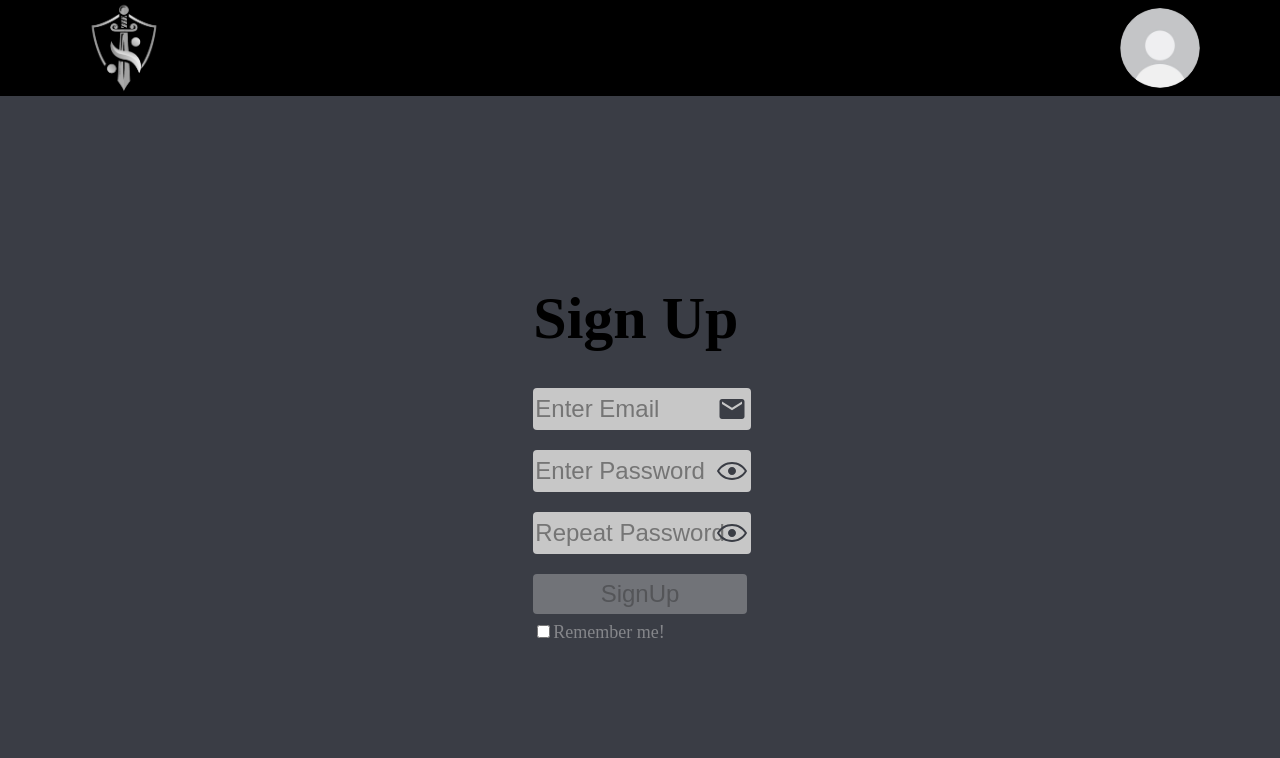
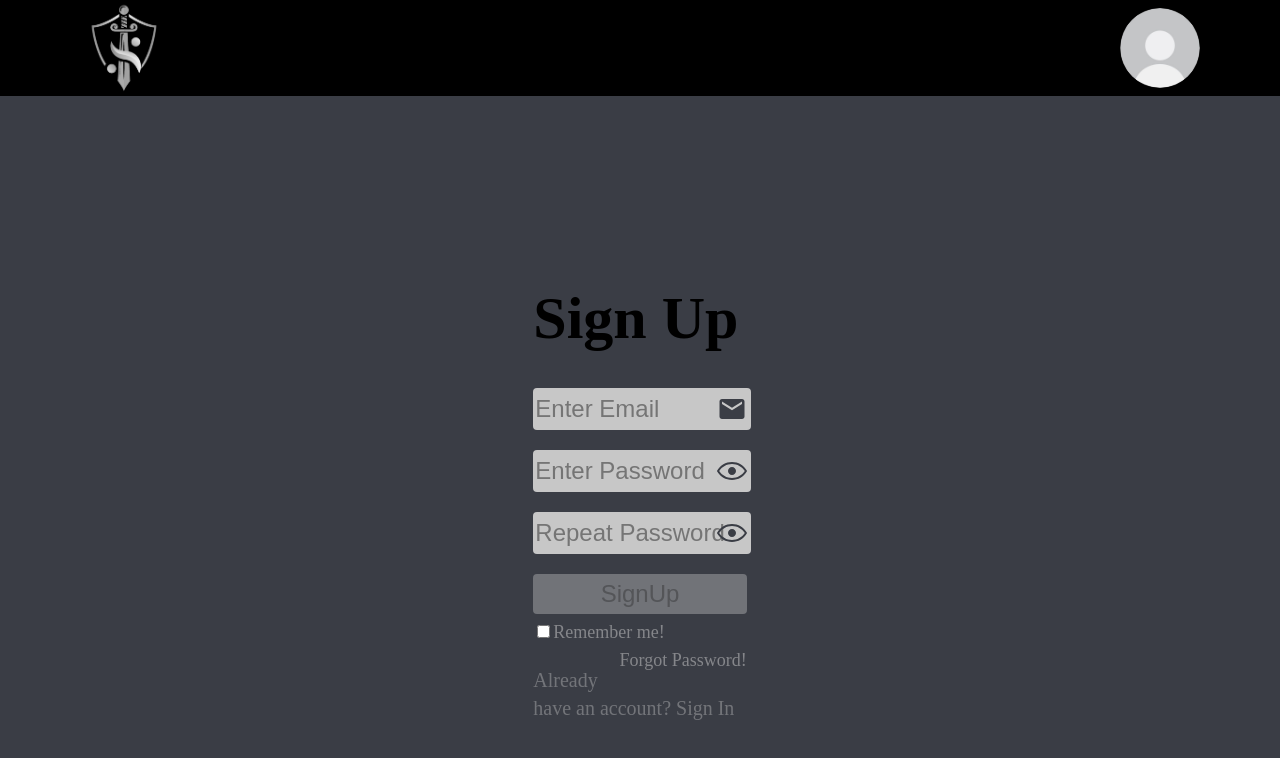
Before and after one commit to Blin70/Leaderboard, a React (Create React App) app: page /Profile in a window 1280 px wide. Shown: the top 758 px of the page. Built offline with nearby package versions, Linux system fonts and the light colour scheme; no server answers.

Commit message:
small adds

```diff
--- a/src/Pages/ProfilePage.js
+++ b/src/Pages/ProfilePage.js
@@ -52,6 +52,11 @@ function ProfilePage(){
                         <div className="w-full inline">
                             <input onClick={() => dispatch({ type: 'new_RememberMe'})} type="checkbox" className="accent-[#c7c7c7]"/>
                             <label className="text-lg text-[#cfcfcf]/50">Remember me!</label>{/*Not Implemented yet*/}
+                            <label className="float-right text-lg text-[#cfcfcf]/50 cursor-pointer hover:text-gray-600">Forgot Password!</label>{/*Not implemented yet*/}
+                        </div>
+                        <div className="w-full mt-5">
+                            <label className="text-[#c7c7c7]/40 text-xl">Already have an account? </label>
+                            <label className="text-[#c7c7c7]/40 text-xl hover:text-[#c7c7c7] cursor-pointer">Sign In</label>
                         </div>
                         {/*<button onClick={() => SignIn(state.email, state.password)} disabled={state.email === '' || state.password === ''}>LogIn</button>*/}
                     </div>
```
